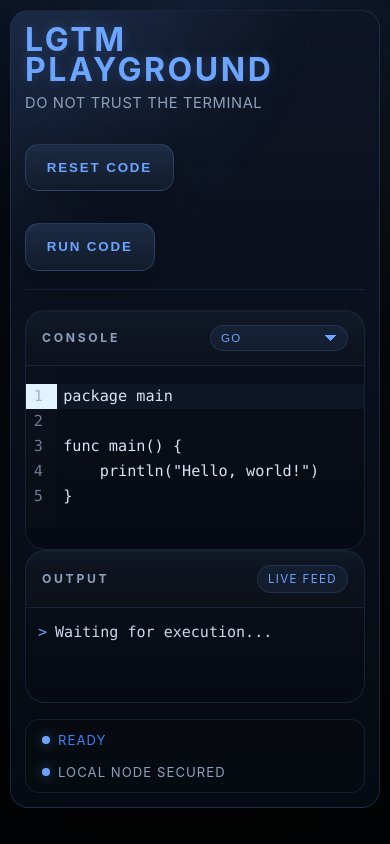
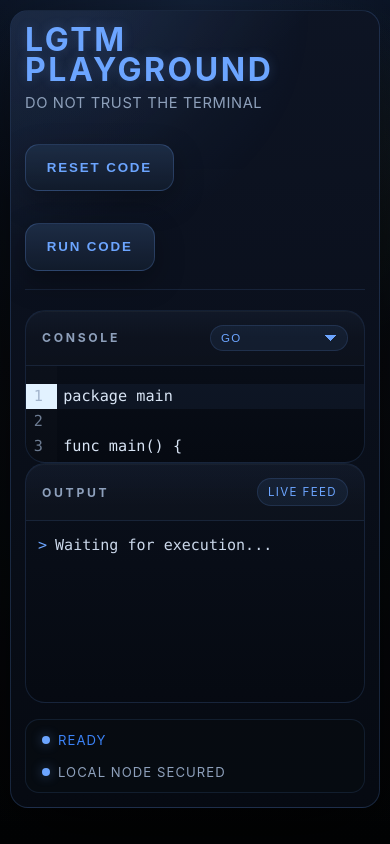
Before and after one commit to mrlouf/ft_lgtm, a React (Vite) app in the folder frontend/: page / in a window 390 px wide. Built offline with nearby package versions, Linux system fonts and the light colour scheme.

Commit message:
fix: resize the editor to fit the browser dynamically

```diff
--- a/frontend/src/App.tsx
+++ b/frontend/src/App.tsx
@@ -50,7 +50,6 @@ export default function App() {
                     />
                 </header>
 
-                <div className="app-grid">
                 <Editor
                     code={code}
                     language={language}
@@ -58,7 +57,6 @@ export default function App() {
                     onChangeLanguage={handleLanguageChange}
                     resetVersion={resetVersion}
                 />
-                </div>
 
                 <Output output={output} />
 
--- a/frontend/src/components/Editor.tsx
+++ b/frontend/src/components/Editor.tsx
@@ -85,8 +85,8 @@ export default function Editor({
                     onChangeLanguage={onChangeLanguage}
                 />
             </div>
-            <div className="panel-body">
-                <div ref={editorRef} />
+            <div className="panel-body editor-body">
+                <div ref={editorRef} className="editor-mount" />
             </div>
         </section>
     );
--- a/frontend/src/components/RunButton.tsx
+++ b/frontend/src/components/RunButton.tsx
@@ -36,7 +36,7 @@ export default function RunButton({ code, language, onResult, onStatusChange }:
 
                 onStatusChange("Completed");
 
-                const resultOutput = `Output:\n${data.stdout}\n\n`;
+                const resultOutput = `${data.stdout}\n\n`;
                 if (data.stderr) {
                     const errOutput = `Errors:\n${data.stderr}\n\n`;
                     onResult(resultOutput + errOutput);
--- a/frontend/src/styles/app.css
+++ b/frontend/src/styles/app.css
@@ -127,11 +127,11 @@ body::after {
 }
 
 .app-grid {
-    display: grid;
-    grid-template-columns: minmax(0, 1.55fr) minmax(280px, 0.9fr);
+    display: flex;
+    flex-direction: column;
     gap: 18px;
     align-items: stretch;
-    flex: 1 1 auto;
+    flex: 2 1 0;
     min-height: 0;
 }
 
@@ -196,6 +196,11 @@ body::after {
     overflow: auto;
 }
 
+.editor-panel {
+    flex: 2 1 0;
+    min-height: 0;
+}
+
 .editor-panel .panel-body {
     padding: 0;
     overflow: hidden;
@@ -207,7 +212,18 @@ body::after {
     background: transparent;
 }
 
+.editor-panel .editor-body {
+    min-height: 0;
+    flex: 1 1 auto;
+}
+
+.editor-panel .editor-mount {
+    height: 100%;
+    min-height: 0;
+}
+
 .editor-panel .cm-scroller {
+    height: 100%;
     font-family: "IBM Plex Mono", "SFMono-Regular", Consolas, monospace;
     font-size: 0.95rem;
     line-height: 1.65;
@@ -237,6 +253,15 @@ body::after {
     background: rgba(108, 165, 255, 0.18) !important;
 }
 
+.output-panel {
+    flex: 1 1 0;
+    min-height: 0;
+}
+
+.output-panel .panel-body {
+    overflow: auto;
+}
+
 .output-panel pre {
     margin: 0;
     white-space: pre;
@@ -245,7 +270,8 @@ body::after {
     font-family: "IBM Plex Mono", "SFMono-Regular", Consolas, monospace;
     font-size: 0.94rem;
     line-height: 1.7;
-    min-height: 220px;
+    min-height: 0;
+    height: 100%;
 }
 
 .output-panel pre::before {
@@ -369,7 +395,15 @@ body::after {
 
 @media (max-width: 960px) {
     .app-grid {
-        grid-template-columns: 1fr;
+        flex: 1 1 auto;
+    }
+
+    .editor-panel {
+        flex: 1 1 auto;
+    }
+
+    .output-panel {
+        flex: 0 0 240px;
     }
 
     .editor-panel .cm-editor {
```
Lines whose indentation alone changed are shown as unchanged.
